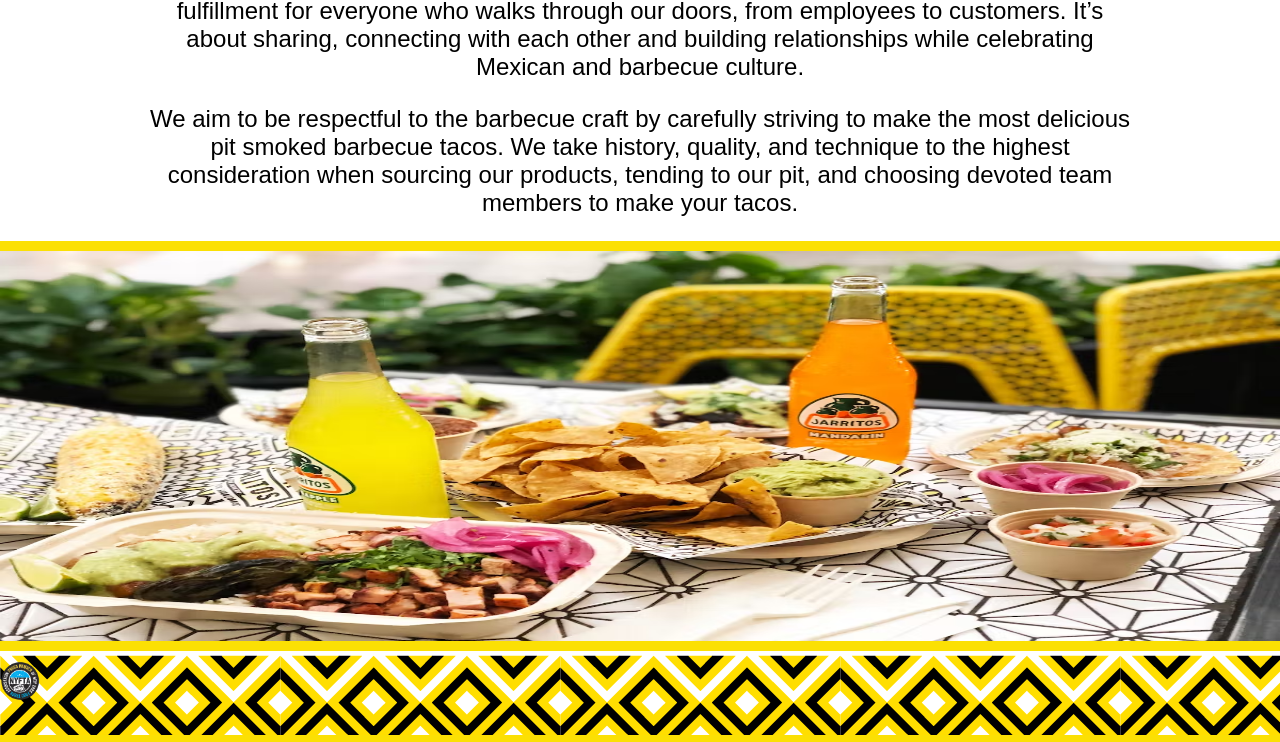
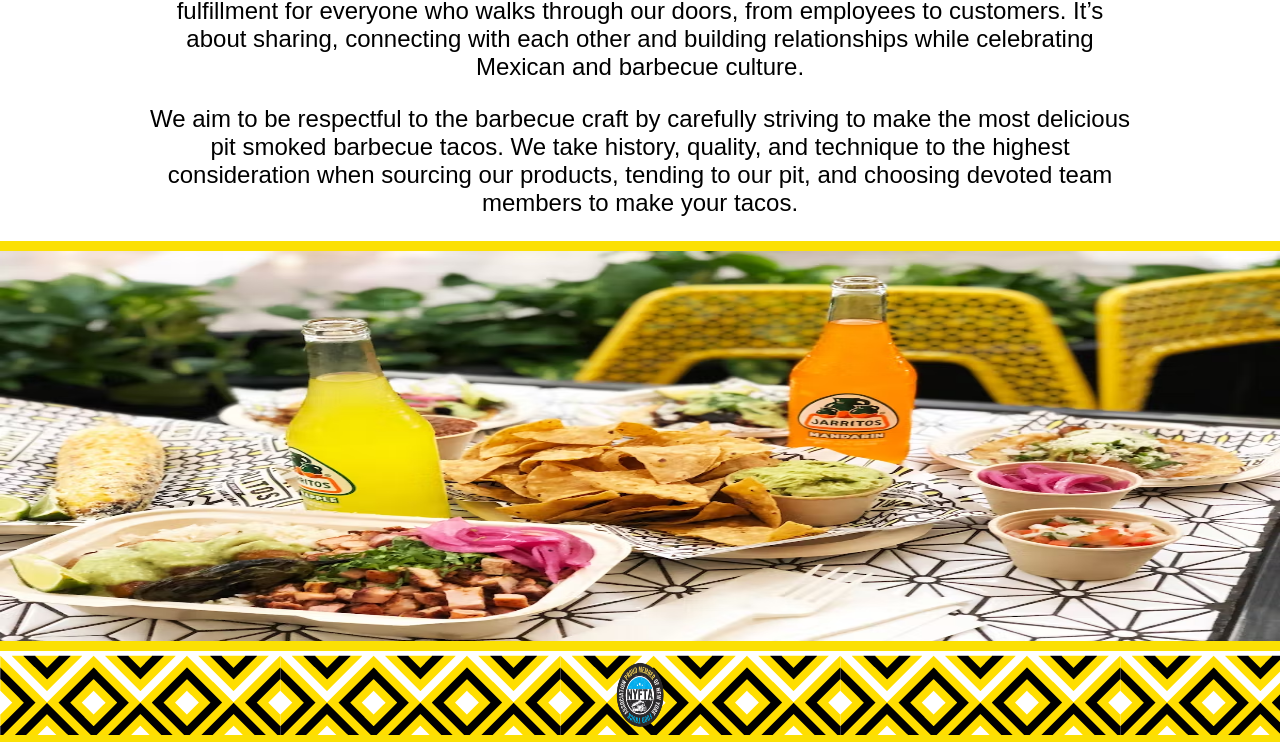
Before and after one commit to koberowland/copy-cat-taco-site, a plain HTML site: page index.html in a window 1280 px wide. Shown: the part 1422-2164 px from the top of the page. Drawn offline with Linux system fonts and the light colour scheme; a web font is replaced by a local one.

Commit message:
fixed nyfta logo

```diff
--- a/style.css
+++ b/style.css
@@ -103,6 +103,8 @@ nav ul li a{
     width: 300px;
 }
 .hospitality{
+    display: flex;
+    justify-content: center;
     width: 100%;
     height: 10vh;
     font-size: .8rem;
@@ -144,5 +146,5 @@ footer ul li a{
     display: flex;
     justify-content: center;
     height: auto;
-    width: 40px;
+    width: 50px;
 }
```
